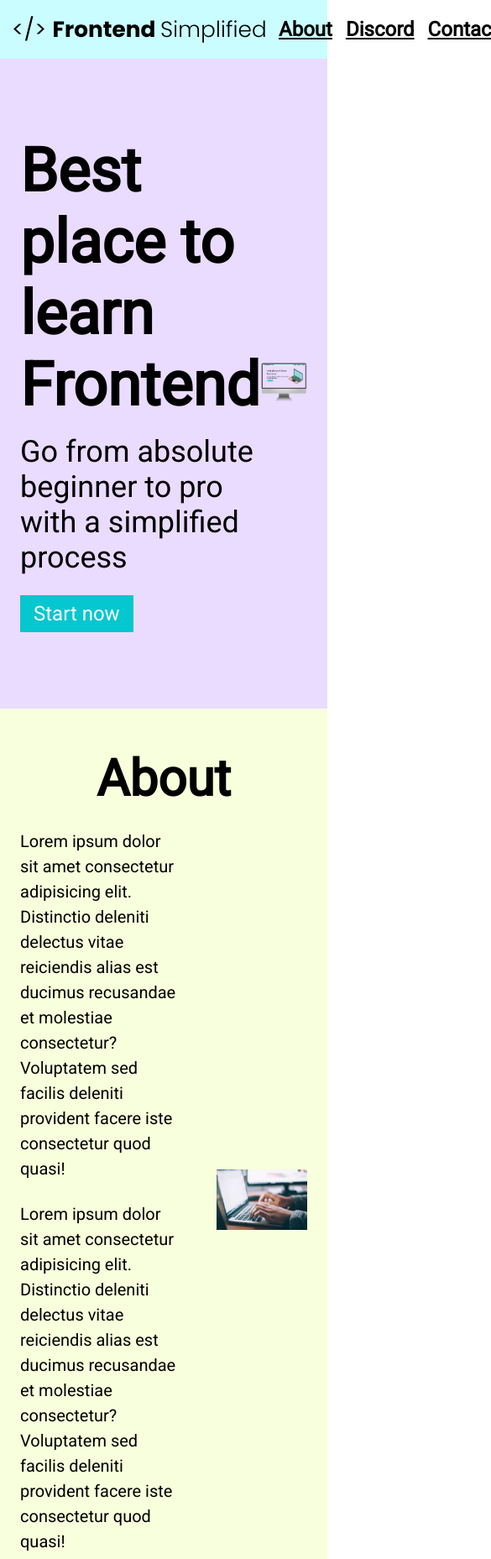
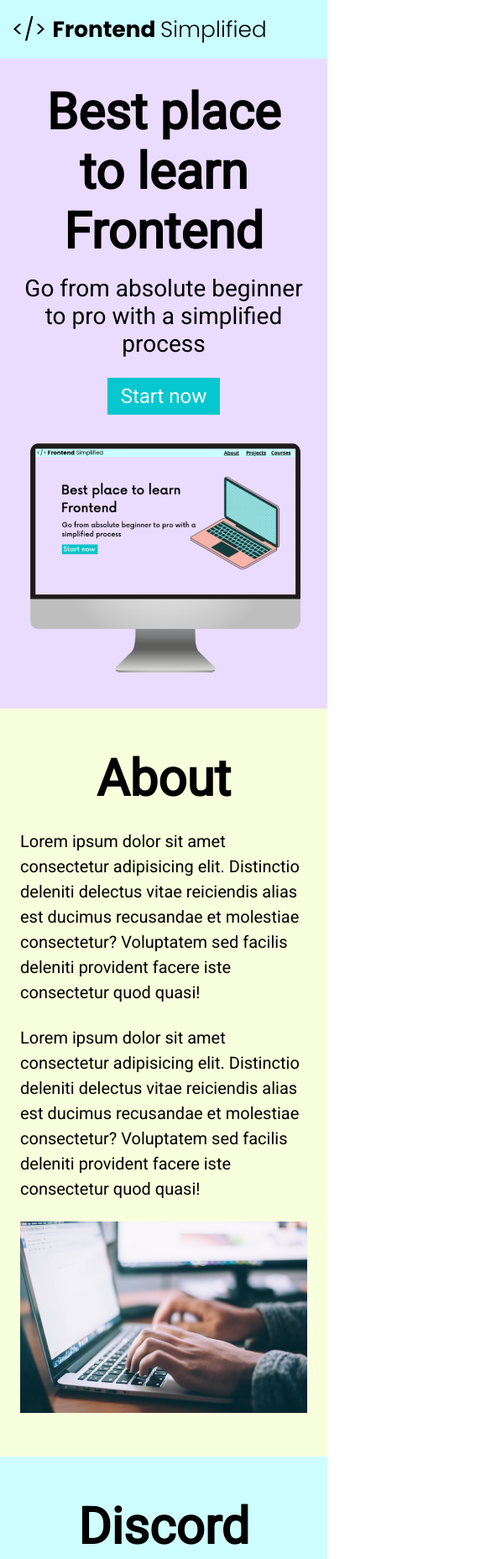
Before and after one commit to jacob-loeffel/Mini-Project, a plain HTML site: page index.html in a window 390 px wide. Shown: the top 1857 px of the page at 84% size, 585 px wide, since content can reach past the window. Drawn offline with Linux system fonts and the light colour scheme.

Commit message:
feat: added HTML and CSS to make website responsive to smaller screens

```diff
--- a/index.html
+++ b/index.html
@@ -10,7 +10,7 @@
     <section>
       <nav>
         <img src="./HTML Practise Assets/FES.svg" class="logo" alt="Frontend Simplified" />
-        <ul>
+        <ul classs="nav__links">
           <li><a href="#about">About</a></li>
           <li><a href="#discord">Discord</a></li>
           <li><a href="#contact">Contact</a></li>
@@ -18,10 +18,10 @@
       </nav>
       <header>
         <div class="row">
-          <div>
+          <div  class="home__description">
             <h1>Best place to learn Frontend</h1>
             <p class="subheader">Go from absolute beginner to pro with a simplified process</p>
-            <button>Start now</button>
+            <button class="home__description--button">Start now</button>
           </div>
           <figure>
             <img src="./HTML Practise Assets/laptop.png" alt="Home page image" />
@@ -95,12 +95,12 @@
 
     <footer>
       <img class="footer__logo" src="./HTML Practise Assets/FES.svg" alt="Frontend Simplified" />
-      <ul class="footer__links">
-        <li><a class="footer__link" href="#about">About</a></li>
-        <li><a class="footer__link" href="#discord">Discord</a></li>
-        <li><a class="footer__link" href="#contact">Contact</a></li>
-        <li><a class="footer__link" href="">Contact</a></li>
-      </ul>
+      <div class="footer__links">
+        <a class="footer__link" href="#about">About</a>
+        <a class="footer__link" href="#discord">Discord</a>
+        <a class="footer__link" href="#contact">Contact</a>
+        <a class="footer__link" href="">Contact</a>
+      </div>
       <p>Copyright Frontend Simplified</p>
     </footer>
   </body>
--- a/style.css
+++ b/style.css
@@ -148,6 +148,7 @@ form {
   display: flex;
   flex-direction: column;
   margin: 0 auto;
+  padding: 0 24px;
 }
 
 input, textarea {
@@ -181,3 +182,68 @@ footer {
 .footer__link {
   padding: 0 16px;
 }
+
+/* SMALL PHONES, TABLETS, LARGE SMARTPHONES */
+@media (max-width: 728px) {
+  .row {
+    flex-direction: column;
+  }
+
+  .home__description {
+    margin-bottom: 24px;
+    display: flex;
+    flex-direction: column;
+    align-items: center;
+  }
+
+  .home__description--button {
+    max-width: 240px;
+  }
+
+  h1 {
+    text-align: center;
+    font-size: 60px;
+  }
+
+  .subheader {
+    text-align: center;
+    font-size: 28px;
+  }
+
+  ul {
+    display: none;
+  }
+
+  .section__description {
+    flex-direction: column;
+  }
+
+  .section__description--wrapper {
+    width: 100%;
+  }
+
+  .about__img--wrapper {
+    width: 100%;
+  }
+
+  #discord .section__description {
+    flex-direction: column-reverse;
+  }
+
+  footer {
+    padding: 48px 24px;
+  }
+
+  .footer__logo {
+    max-width: 360px;
+  }
+
+  .footer__link {
+    padding: 0 4px;
+    font-size: 18px;
+  }
+
+  .footer__links {
+    margin-bottom: 24px;
+  }
+}
```
